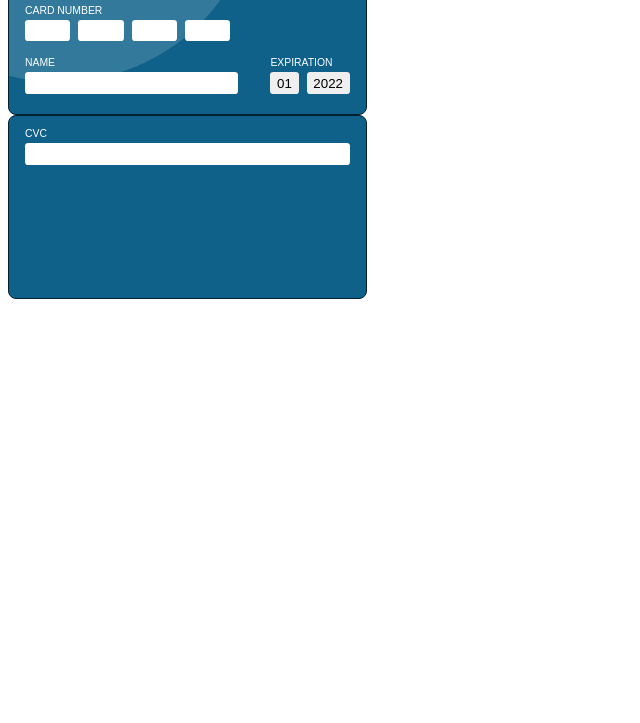
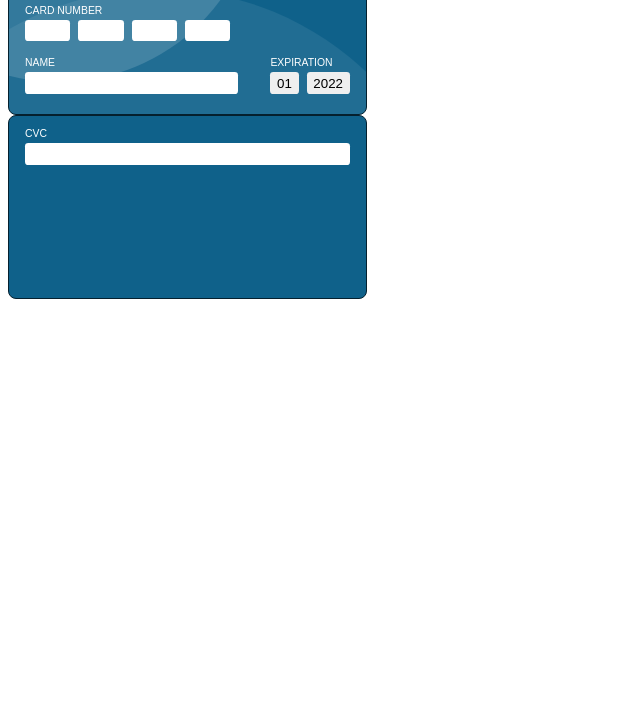
Before and after one commit to Annie-Huang/css-js-credit-card, a website: page index.html in a window 1280 px wide. Shown: the part 77-800 px from the top of the page, without its empty margins (0-640 px from the left). Drawn offline with Linux system fonts and the light colour scheme.

Commit message:
Create the bottom background circle for the .front of the credit card.

```diff
--- a/style.css
+++ b/style.css
@@ -108,3 +108,15 @@
   left: -150px;
   z-index: -1; /* otherwise, we cannot click on into the input */
 }
+
+.credit-card .front::after {
+  content: '';
+  position: absolute;
+  height: 600px;
+  width: 600px;
+  border-radius: 100%;
+  background-color: hsl(0, 0%, 100%, 0.075);
+  bottom: -475px;
+  left: -150px;
+  z-index: -1; /* otherwise, we cannot click on into the input */
+}
```
